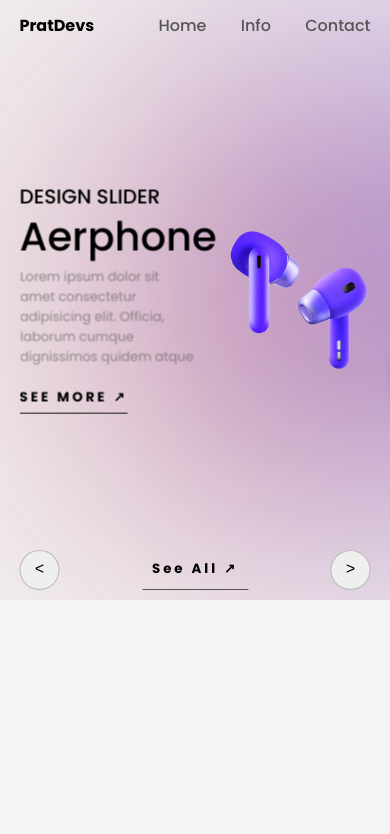
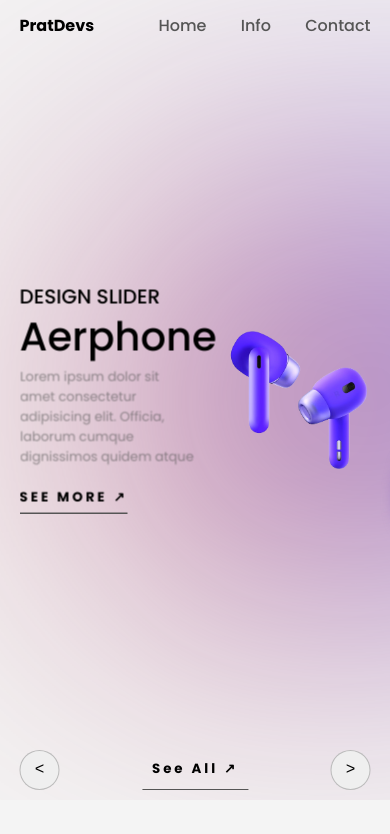
Before and after one commit to DevPatson/3dweb, a plain HTML site: page index.html in a window 390 px wide. Drawn offline with Linux system fonts and the light colour scheme.

Commit message:
Add files via upload

```diff
--- a/index.html
+++ b/index.html
@@ -3,7 +3,7 @@
 <head>
     <meta charset="UTF-8">
     <meta name="viewport" content="width=device-width, initial-scale=1.0">
-    <title>Document</title>
+    <title>Pratik - 3d web</title>
     <link rel="stylesheet" href="style.css">
 </head>
 <body>
--- a/style.css
+++ b/style.css
@@ -401,7 +401,7 @@ header nav a{
 @media screen and (max-width: 767px){
     /* mobile */
     .carousel{
-        height: 600px;
+        height: 800px;
     }
     .carousel .list .item{
         width: 100%;
```
